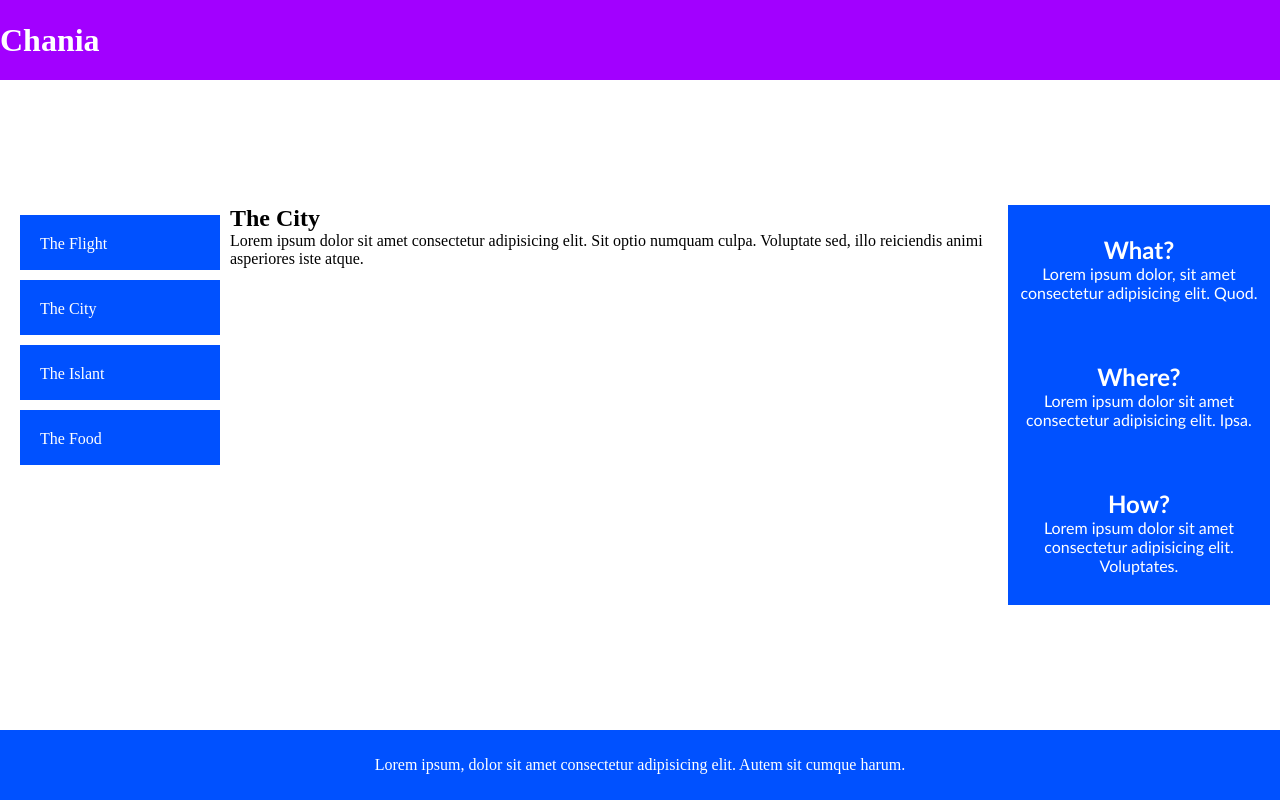
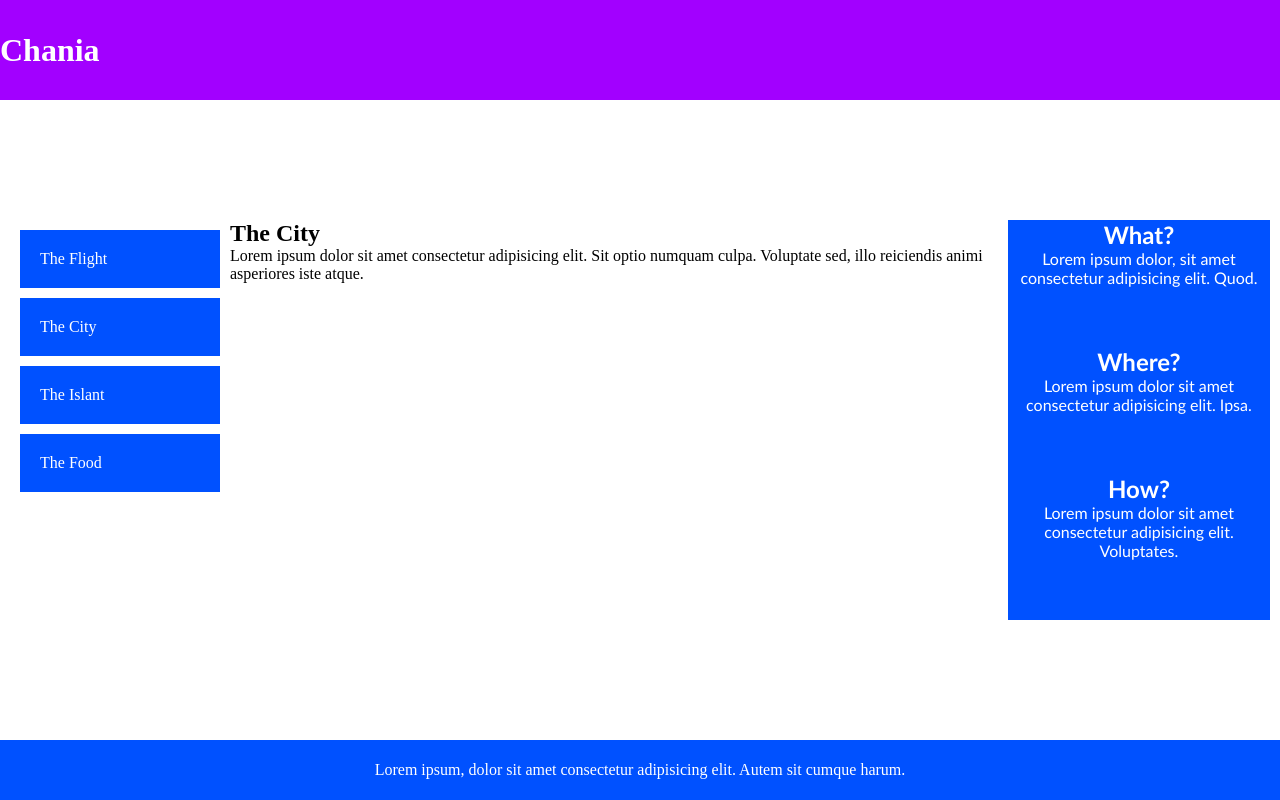
Before and after one commit to Hamidullo09/Gid---Github, a plain HTML site: page 14-dars/index.html in a window 1280 px wide. Drawn offline with Linux system fonts and the light colour scheme.

Commit message:
Grit-Travel Agency - Vazifa

```diff
--- a/14-dars/master.css
+++ b/14-dars/master.css
@@ -21,9 +21,12 @@ header{
     background-color: var(--back-color);
     color: white;
 
-    display: grid;
-    grid-template-rows: 80px;
+    display: flex;
+    flex-direction: column;
     align-items: center;
+
+    display: grid ;
+    grid-auto-rows: minmax(100px, auto) ;
 }
 
 section{
@@ -41,9 +44,6 @@ section ul li{
 
     background-color: rgb(0, 81, 255);
     color: white;
-
-    display: grid;
-    grid-template-rows: 15px;
 }
 
 aside{
@@ -55,13 +55,12 @@ aside{
     font-family:'Gill Sans', 'Gill Sans MT', Calibri, 'Trebuchet MS', sans-serif;
     text-align: center;
 
-    display: flex;
-    flex-direction: column;
-    justify-content: space-around;
+    display: grid;
 }
 
 footer p {
     width: 100%;
+    height: 60px;
 
     color: white;
     background-color: rgb(0, 81, 255);
@@ -69,9 +68,5 @@ footer p {
 
     display: flex;
     flex-direction: column;
-    justify-content: center;
+    justify-content: space-evenly;
 }
-footer{
-    display: grid;
-    grid-template-rows: 70px;
-}
--- a/4-DARS/4-dars.css
+++ b/4-DARS/4-dars.css
@@ -89,9 +89,9 @@ section.images img{
 }
 
 .images {
-    /* display: inline-block; */
     width: 400px;
     margin: 20px 20px;
+
     display: flex;
     flex-direction: row;
     gap: 20px;
```
